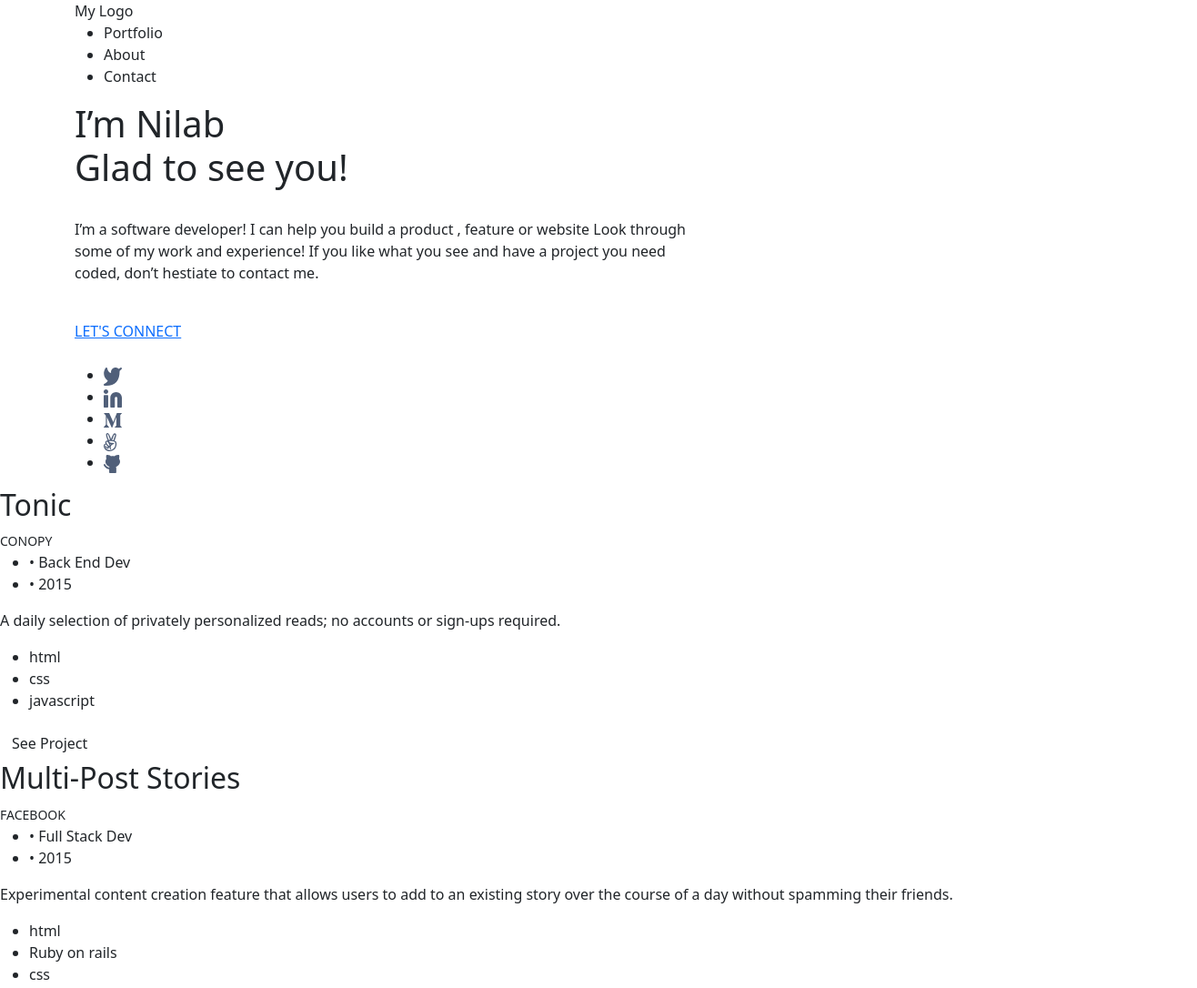
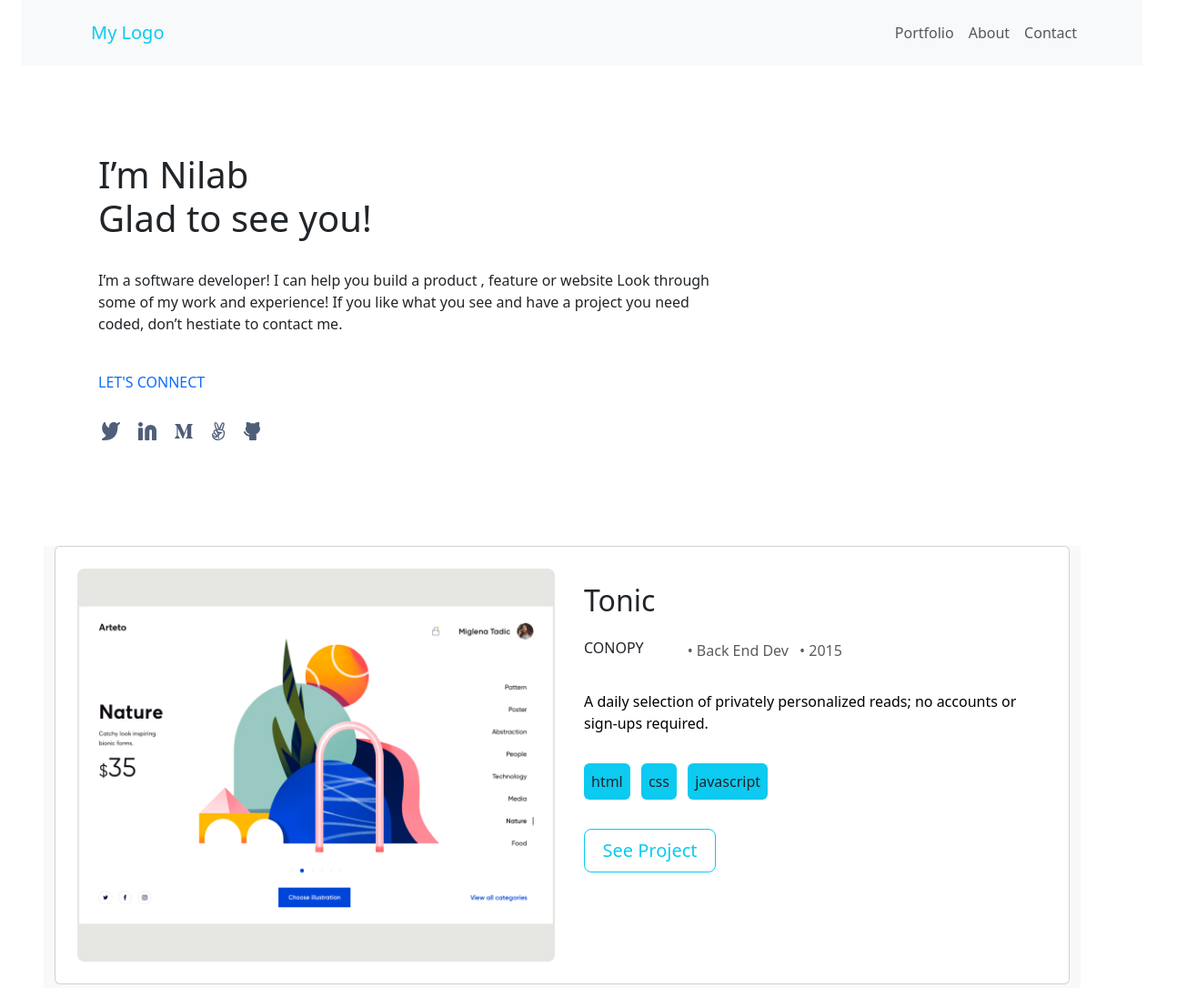
Before and after one commit to nilab-khwaja/bootstrap-portfolio, a website: page index.html in a window 1280 px wide. Shown: the top 1086 px of the page at 91% size, 1316 px wide, since content can reach past the window. Drawn offline with Linux system fonts and the light colour scheme.

Commit message:
add index html

```diff
--- a/index.html
+++ b/index.html
@@ -9,42 +9,36 @@
     <title>Document</title>
 </head>
 <body>
-    <div class="main">
-        <div class="container">
-             <header>
-                   <a>My Logo</a>
-                   <nav>
-                   <div class="hamburger">
-                        <span class="bar"></span>
-                        <span class="bar"></span>
-                        <span class="bar"></span>
-                    </div>
+    <div class="container-fluid">
+             <div class="container-fluid">
+                   <nav class="navbar navbar-expand-lg bg-light p-3 w">
+                      <div class="container-fluid">
+                      <a class="navbar-brand text-info ms-5"> My Logo</a>
+                      </div>
+                      <div class="navbar-nav me-5">
+                        <a class="nav-link" href="#">Portfolio</a>
+                        <a class="nav-link" href="#">About</a>
+                        <a class="nav-link" href="#">Contact</a>
+                      </div>
 
-                    <div>
-                        <ul>
-                            <li>Portfolio</li>
-                            <li>About</li>
-                            <li>Contact</li>
-                        </ul>
-                    </div>
-                </nav>
-            </header>
+                 </nav>
+            </div>
 
-                <section class="headline">
-                    <h1>I’m Nilab<br> Glad to see you!</h1><br>
+                <section class="container-fluid p-5 m-5 d-grid">
+                    <h1 class="h1">I’m Nilab<br> Glad to see you!</h1><br>
                      <p>I’m a software developer! I can help you build a product ,
                         feature or website Look through<br> some of my work and experience! If you like what you see and have a project you need <br>coded,
                         don’t hestiate to contact me.</p><br>
 
-                     <div><a  href="#"> LET'S CONNECT </a> </div><br>
+                     <div><a  href="#" class="text-decoration-none"> LET'S CONNECT </a> </div><br>
 
                     <div>
-                    <ul>
-                        <li><a href="#"><img src="img/twitter.svg" alt="Twitter"></a></li>
-                        <li><a href="#"><img src="img/Linkedin.svg" alt="Linkedin"></a></li>
-                        <li><a href="#"><img src="img/medium.svg" alt="medium"></a></li>
-                        <li><a href="#"><img src="img/angellist.svg" alt="Angilist"></a></li>
-                        <li><a href="#"><img src="img/github.svg" alt="Github"></a></li>
+                    <ul class="list-inline ms-0">
+                        <li class="list-inline-item p-1"><a href="#"><img src="img/twitter.svg" alt="Twitter"></a></li>
+                        <li class="list-inline-item p-1"><a href="#"><img src="img/Linkedin.svg" alt="Linkedin"></a></li>
+                        <li class="list-inline-item p-1"><a href="#"><img src="img/medium.svg" alt="medium"></a></li>
+                        <li class="list-inline-item p-1"><a href="#"><img src="img/angellist.svg" alt="Angilist"></a></li>
+                        <li class="list-inline-item p-1"><a href="#"><img src="img/github.svg" alt="Github"></a></li>
                     </ul>
                      </div>
                    </section>
@@ -52,26 +46,30 @@
 
 
 
-            <section class="cards">
-                  <section  class="card-work_desktop">
-                    <div class="snapshot"></div>
-                      <div class="left-block">
-                           <h2 class="text-title">Tonic</h2>
-                            <div class="experiance">
-                            <span class="small">CONOPY</span>
-                            <ul class="block">
-                            <li>&bull; Back End Dev</li>
-                            <li>&bull; 2015</li>
+            <section class="container bg-light m-xl-5">
+                  <section  class="card mb-5 p-3">
+                    <div class="row g-0">
+                    <div class="col-md-6 p-2"><img src="img/desktop img 1.jpg" class="img-fluid rounded" alt="first img"> </div>
+                      <div class="col-md-6 p-2 d-grid gap-2">
+                        <div class="card-body d-flex flex-column gap-3 ">
+                           <h2 class="card-title">Tonic</h2>
+                            <div class="d-flex gap-lg-5 ">
+                            <h6 class="h6">CONOPY</h6>
+                            <ul class="list-inline ">
+                            <li class="list-inline-item text-muted">&bull; Back End Dev</li>
+                            <li class="list-inline-item text-muted">&bull; 2015</li>
                             </ul>
                             </div>
-                            <div class="explain"><p>A daily selection of privately personalized reads;
+                            <div class="text-black"><p>A daily selection of privately personalized reads;
                                 no accounts or sign-ups required.</p></div>
-                            <ul class="tags">
-                                <li>html</li>
-                                <li>css</li>
-                                <li>javascript</li>
+                            <ul class="list-inline">
+                                <li class="list-inline-item bg-info rounded p-2">html</li>
+                                <li class="list-inline-item bg-info rounded p-2">css</li>
+                                <li class="list-inline-item bg-info rounded p-2">javascript</li>
                             </ul>
-                            <button  class="btn" type="button">See Project</button>
+                            <button class=" btn btn-outline-info btn-lg " style="width:145px;">See Project</button>
+                            </div>
+                    </div>
                     </div>
                  </section>
 
```
